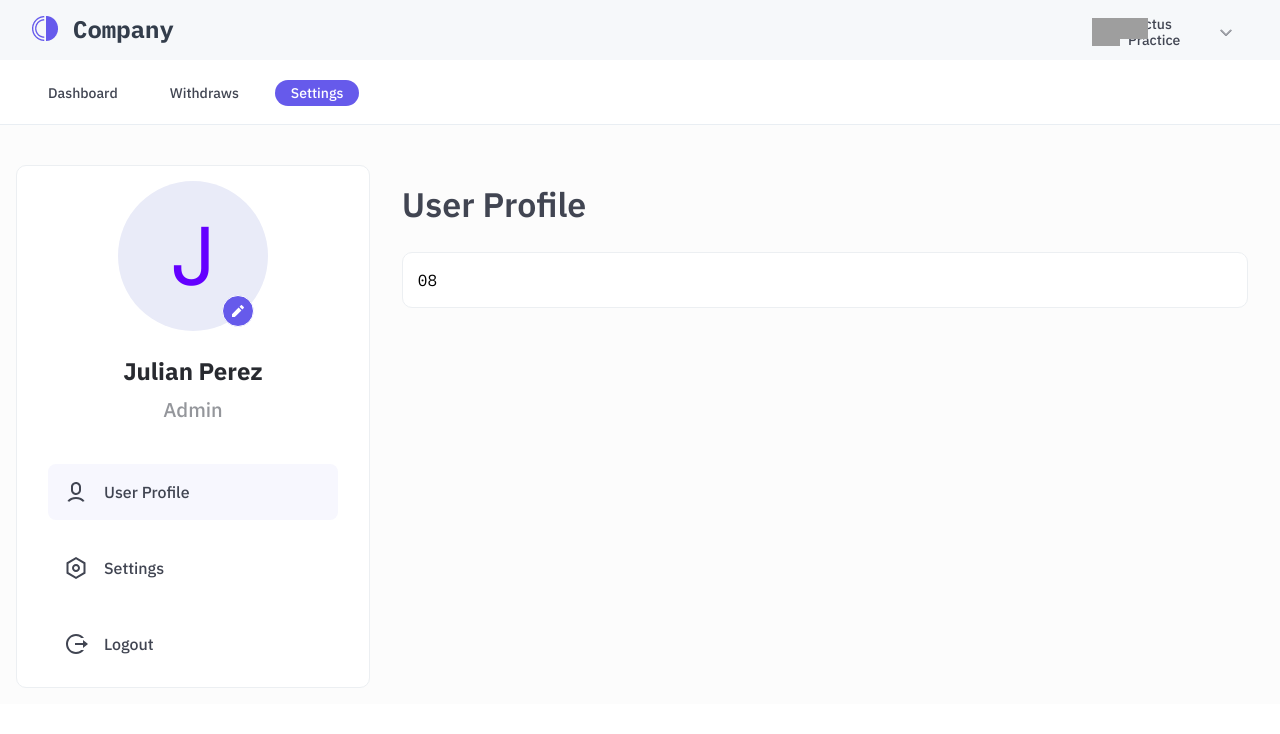
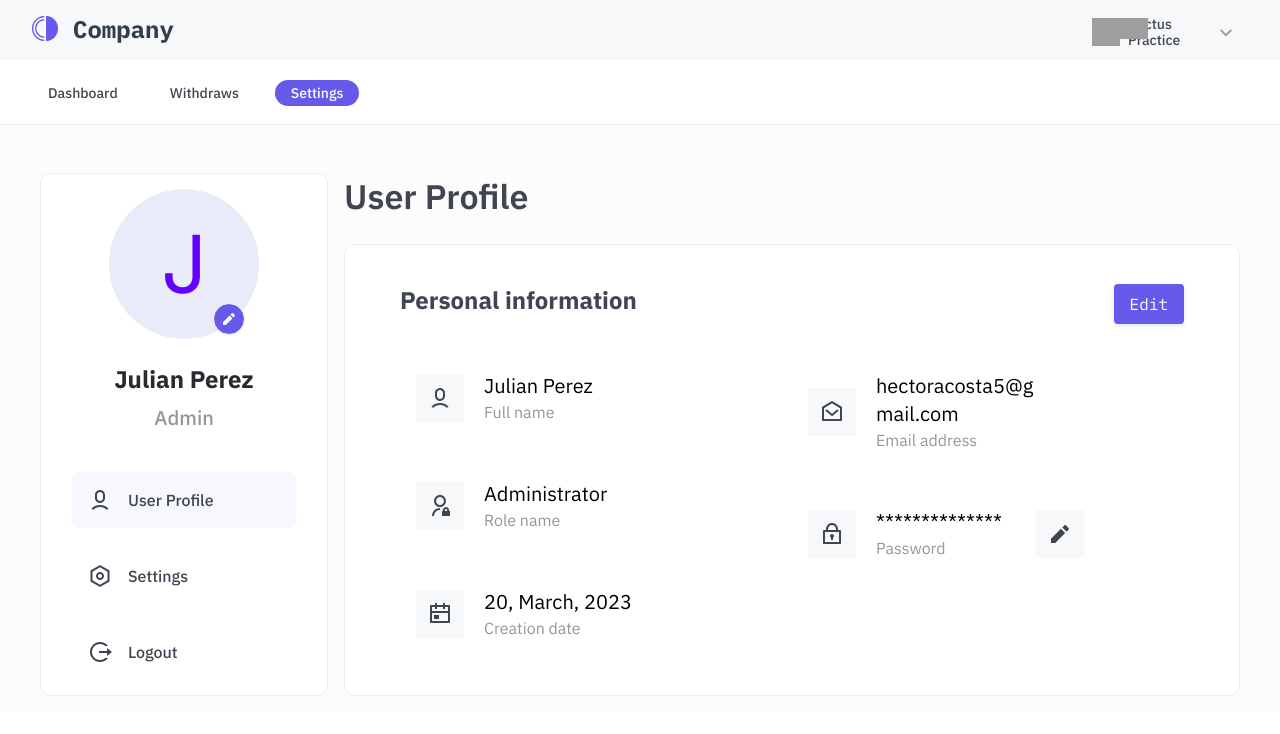
Before and after one commit to hector53/lider_front_nuxt3, a Nuxt app: page /settings/user-profile in a window 1280 px wide. Shown: the top 734 px of the page. Built offline with nearby package versions, Linux system fonts and the light colour scheme; grey boxes are pictures that could not be loaded.

Commit message:
update login view

```diff
--- a/src/assets/css/buttons.scss
+++ b/src/assets/css/buttons.scss
@@ -34,3 +34,16 @@
     background-color: rgb(252 249 249);
     border-color: rgb(225 230 236)
 }
+
+.btnEditProfile{
+    display: flex;
+    padding: 8px 16px;
+    box-shadow: 0px 2px 5px 0px rgba(60, 66, 87, 0.11999999731779099);
+    box-sizing: content-box;
+    align-items: center;
+    border-color: transparent;
+    border-radius: 4px;
+    flex-direction: column;
+    background-color: var(--dl-color-default-primary);
+    color: white;
+}
--- a/src/assets/css/components.scss
+++ b/src/assets/css/components.scss
@@ -272,3 +272,25 @@
     text-decoration: none;
 
 }
+
+.user-profile-description-header{
+  display: flex;
+  justify-content: space-between;
+}
+.user-profile-description-header h2{
+  color: var(--dl-color-default-text);
+    font-size: 24px;
+    align-self: auto;
+    font-style: Bold;
+    text-align: left;
+    font-family: IBM Plex Sans;
+    font-weight: 700;
+    line-height: 139.9999976158142%;
+    font-stretch: normal;
+    text-decoration: none;
+}
+.userItemSettings img{
+width: 24px;
+height: 24px;
+max-width: initial;
+}
--- /dev/null
+++ b/src/components/elements/userItemSettings.vue
@@ -0,0 +1,35 @@
+<template>
+  <div class="userItemSettings flex  items-center mt-6 sm:p-4 p-2  " style="font-family: IBM Plex Sans;">
+    <div class="flex justify-between items-center">
+      <div style="background-color: rgba(246, 248, 250, 1);" class="p-3">
+        <slot name="iconLeft">
+            <img src="~/assets/playground_assets/user6line9110-khwm.svg?url" alt="" />
+        </slot>
+      </div>
+      <div class="pl-5">
+        <h3 class="text-xl sm:w-50 w-40 break-words ">{{title}}</h3>
+        <span style="color: rgba(148, 150, 155, 1)">{{subtitle}}</span>
+      </div>
+    </div>
+
+
+        <slot name="iconRight">
+
+        </slot>
+
+  </div>
+</template>
+
+<script setup lang="ts">
+const props = defineProps({
+    title: {
+        type: String,
+        default: 'Julian'
+    },
+    subtitle: {
+        type: String,
+        default: 'Perez'
+    },
+
+});
+</script>
--- a/src/composables/urlApi.ts
+++ b/src/composables/urlApi.ts
@@ -1,2 +1,2 @@
-export const urlApi = "https://backend.lider.io";
-//export const urlApi = "http://localhost:4000";
+//export const urlApi = "https://backend.lider.io";
+export const urlApi = "http://localhost:4000";
--- a/src/layouts/user-profile.vue
+++ b/src/layouts/user-profile.vue
@@ -1,7 +1,7 @@
 <template>
-  <div class="relative overflow-auto p-4 layoutUserProfile">
-    <div class="grid grid-rows-1 grid-flow-col gap-4 mt-6">
-      <div class="p-4 sm:col-span-2 col-span-full bg-white mini-chart-card">
+  <div class="relative overflow-auto sm:pt-6 sm:pl-10 sm:pr-10 p-4 layoutUserProfile">
+    <div class="grid grid-cols-12  gap-4 mt-6 ">
+      <div class="p-4 lg:col-span-3 md:col-span-5 col-span-full bg-white mini-chart-card ">
         <div class="user-profile-avatar">
           <div class="avatar-container">
             <div class="avatar">
@@ -19,48 +19,137 @@
           <h4 class="mt-2">Admin</h4>
         </div>
         <div class="user-profile-navigation mt-10">
-          <ul >
+          <ul>
             <li class="ml-4 mr-4">
-            <nuxt-link :class="{'active': route.name=='settings-user-profile'}"  :to="{name: 'settings-user-profile'}">
-              <img src="~/assets/playground_assets/user6line9110-6wb.svg?url" >
+              <nuxt-link
+                :class="{ active: route.name == 'settings-user-profile' }"
+                :to="{ name: 'settings-user-profile' }"
+              >
+                <img
+                  src="~/assets/playground_assets/user6line9110-6wb.svg?url"
+                />
                 <span>User Profile</span>
               </nuxt-link>
             </li>
             <li class="ml-4 mr-4">
-            <nuxt-link  :class="{'active': route.name=='settings-settings'}" :to="{name: 'settings-settings' }">
-              <img src="~/assets/playground_assets/settingsline9110-rqfc.svg?url" >
+              <nuxt-link
+                :class="{ active: route.name == 'settings-settings' }"
+                :to="{ name: 'settings-settings' }"
+              >
+                <img
+                  src="~/assets/playground_assets/settingsline9110-rqfc.svg?url"
+                />
                 <span>Settings</span>
               </nuxt-link>
             </li>
             <li class="ml-4 mr-4">
-            <a @click="logout()" >
-              <img src="~/assets/playground_assets/logoutcirclerline9110-kb24.svg?url" >
+              <a @click="logout()">
+                <img
+                  src="~/assets/playground_assets/logoutcirclerline9110-kb24.svg?url"
+                />
                 <span>Logout</span>
               </a>
             </li>
-
           </ul>
         </div>
-
       </div>
-      <div class="p-4 sm:col-span-10 col-span-full">
-        <h1>User Profile</h1>
-        <div class="bg-white mini-chart-card mt-6">08</div>
+      <div class=" lg:col-span-9 md:col-span-7 col-span-full ">
+        <h1 class="pb-4">User Profile</h1>
+        <div class="bg-white mini-chart-card mt-2">
+          <div class="md:pl-10 md:pr-10 pt-6 pb-6 pl-2 pr-2">
+            <div class="user-profile-description-header flex sm:flex-row sm:justify-between flex-col">
+              <h2 class="sm:mt-0 mt-4">Personal information</h2>
+              <button class="btnEditProfile">Edit</button>
+            </div>
+            <div
+              class="user-profile-description-settings grid  grid-cols-12 mt-2"
+            >
+              <div class="lg:col-span-6  col-span-full">
+                <user-item-settings
+                  :title="'Julian Perez'"
+                  :subtitle="'Full name'"
+                >
+                  <template #iconLeft>
+                    <img
+                      src="~/assets/playground_assets/user6line9110-khwm.svg?url"
+                      alt=""
+                    />
+                  </template>
+                </user-item-settings>
+                <user-item-settings
+                  :title="'Administrator'"
+                  :subtitle="'Role name'"
+                >
+                  <template #iconLeft>
+                    <img
+                      src="~/assets/playground_assets/adminline9110-ywq.svg?url"
+                      alt=""
+                    />
+                  </template>
+                </user-item-settings>
+                <user-item-settings
+                  :title="'20, March, 2023'"
+                  :subtitle="'Creation date'"
+                >
+                  <template #iconLeft>
+                    <img
+                      src="~/assets/playground_assets/calendareventline9110-q9s.svg?url"
+                      alt=""
+                    />
+                  </template>
+                </user-item-settings>
+              </div>
+              <div class="lg:col-span-6  col-span-full">
+                <user-item-settings
+                  :title="'hectoracosta5@gmail.com'"
+                  :subtitle="'Email address'"
+                >
+                  <template #iconLeft>
+                    <img
+                      src="~/assets/playground_assets/mailopenline9110-414r.svg?url"
+                      alt=""
+                    />
+                  </template>
+                </user-item-settings>
+                <user-item-settings
+                  :title="'**************'"
+                  :subtitle="'Password'"
+                >
+                  <template #iconLeft>
+                    <img
+                      src="~/assets/playground_assets/lock2line9110-k8hm.svg?url"
+                      alt=""
+                    />
+                  </template>
+                  <template #iconRight>
+                    <div
+                      style="background-color: rgba(246, 248, 250, 1)"
+                      class="p-3 mr-auto "
+                    >
+                      <img
+                        src="~/assets/playground_assets/pencilfill9110-b58h.svg?url"
+                        alt=""
+                      />
+                    </div>
+                  </template>
+                </user-item-settings>
+              </div>
+            </div>
+          </div>
+        </div>
       </div>
     </div>
   </div>
 </template>
 
 <script setup lang="ts">
-const route = useRoute()
+const route = useRoute();
 const router = useRouter();
-console.log("route", route.name)
+console.log("route", route.name);
 
-
-function logout(){
+function logout() {
   const cookie = useCookie("token");
-  cookie.value = null
-  router.push("/login")
-
+  cookie.value = null;
+  router.push("/login");
 }
 </script>
--- a/src/pages/about.vue
+++ b/src/pages/about.vue
@@ -1,6 +1,6 @@
 <template>
     <div>
-
+        asdasdasdads
     </div>
 </template>
 
```
Lines whose indentation alone changed are shown as unchanged.
